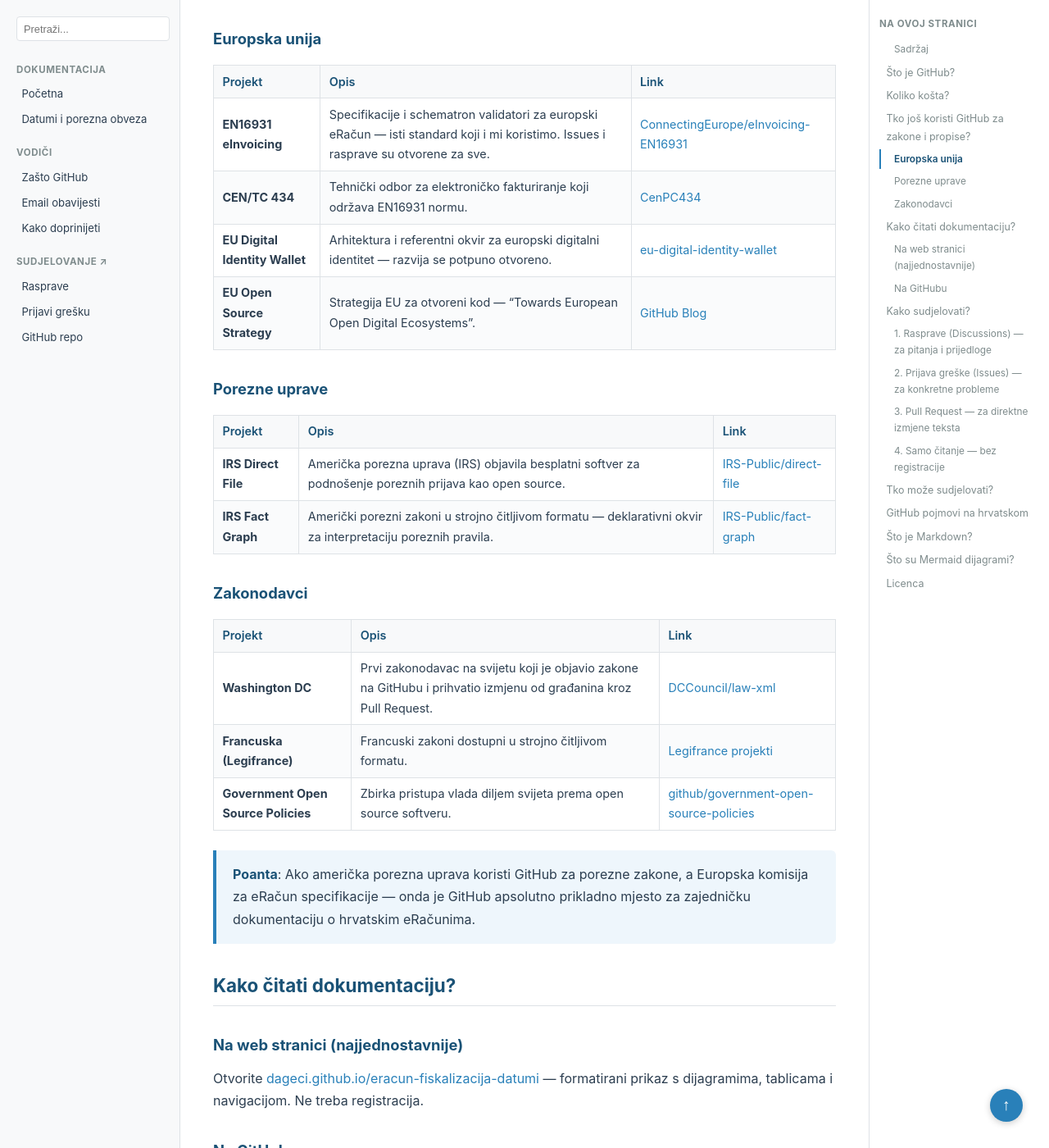
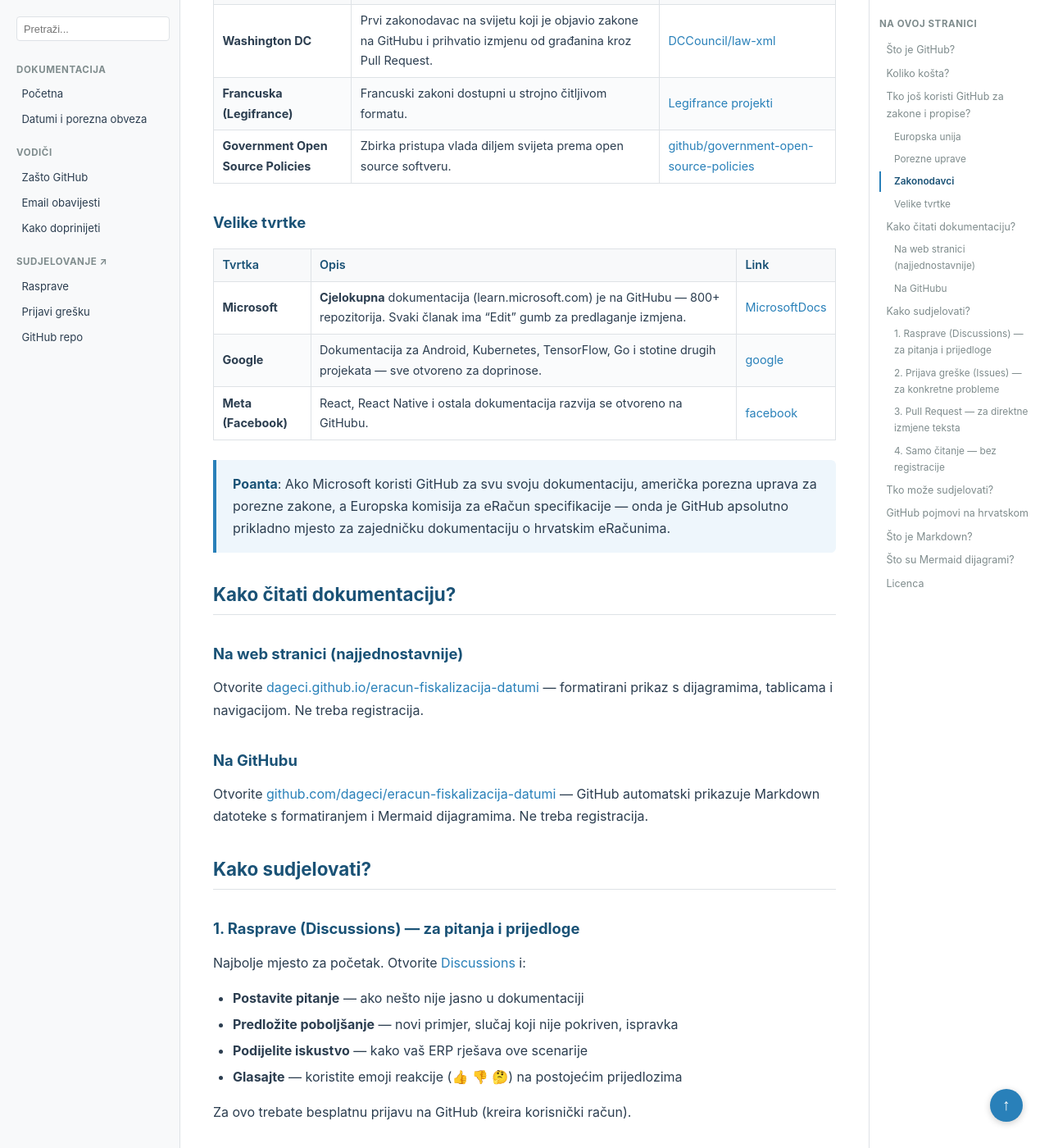
Before and after one commit to dageci/eracun-fiskalizacija-datumi, a Jekyll site: the page built from docs/github-vodic.md, in a window 1280 px wide and 1400 px high, scrolled down 1866 px. Shown: the whole window at 82% size. Built offline with Jekyll 4.4.1, drawn with Linux system fonts in a browser that asks for light colours; some of the changed text lies outside the part shown.

Commit message:
dodani Microsoft, Google i Meta kao primjeri tvrtki koje koriste GitHub za dokumentaciju

```diff
--- a/docs/github-vodic.md
+++ b/docs/github-vodic.md
@@ -1,17 +1,11 @@
 ---
 layout: default
-title: "Zašto GitHub i kako sudjelovati"
+title: "Zašto GitHub"
+nav_order: 3
+has_toc: false
 ---
 
 # Zašto GitHub i kako sudjelovati
-
-### Sadržaj
-{: .no_toc }
-
-* TOC
-{:toc}
-
----
 
 ## Što je GitHub?
 
@@ -60,9 +54,18 @@
 | **Francuska (Legifrance)** | Francuski zakoni dostupni u strojno čitljivom formatu. | [Legifrance projekti](https://github.com/topics/legifrance) |
 | **Government Open Source Policies** | Zbirka pristupa vlada diljem svijeta prema open source softveru. | [github/government-open-source-policies](https://github.com/github/government-open-source-policies) |
 
-> **Poanta**: Ako američka porezna uprava koristi GitHub za porezne zakone,
-> a Europska komisija za eRačun specifikacije — onda je GitHub apsolutno
-> prikladno mjesto za zajedničku dokumentaciju o hrvatskim eRačunima.
+### Velike tvrtke
+
+| Tvrtka | Opis | Link |
+|--------|------|------|
+| **Microsoft** | **Cjelokupna** dokumentacija (learn.microsoft.com) je na GitHubu — 800+ repozitorija. Svaki članak ima "Edit" gumb za predlaganje izmjena. | [MicrosoftDocs](https://github.com/MicrosoftDocs) |
+| **Google** | Dokumentacija za Android, Kubernetes, TensorFlow, Go i stotine drugih projekata — sve otvoreno za doprinose. | [google](https://github.com/google) |
+| **Meta (Facebook)** | React, React Native i ostala dokumentacija razvija se otvoreno na GitHubu. | [facebook](https://github.com/facebook) |
+
+> **Poanta**: Ako Microsoft koristi GitHub za svu svoju dokumentaciju,
+> američka porezna uprava za porezne zakone, a Europska komisija za
+> eRačun specifikacije — onda je GitHub apsolutno prikladno mjesto
+> za zajedničku dokumentaciju o hrvatskim eRačunima.
 
 ## Kako čitati dokumentaciju?
 
```
Also changed, not shown: GITHUB-VODIC.md (+12 -3 lines), docs/index.md (+4 -3 lines).
